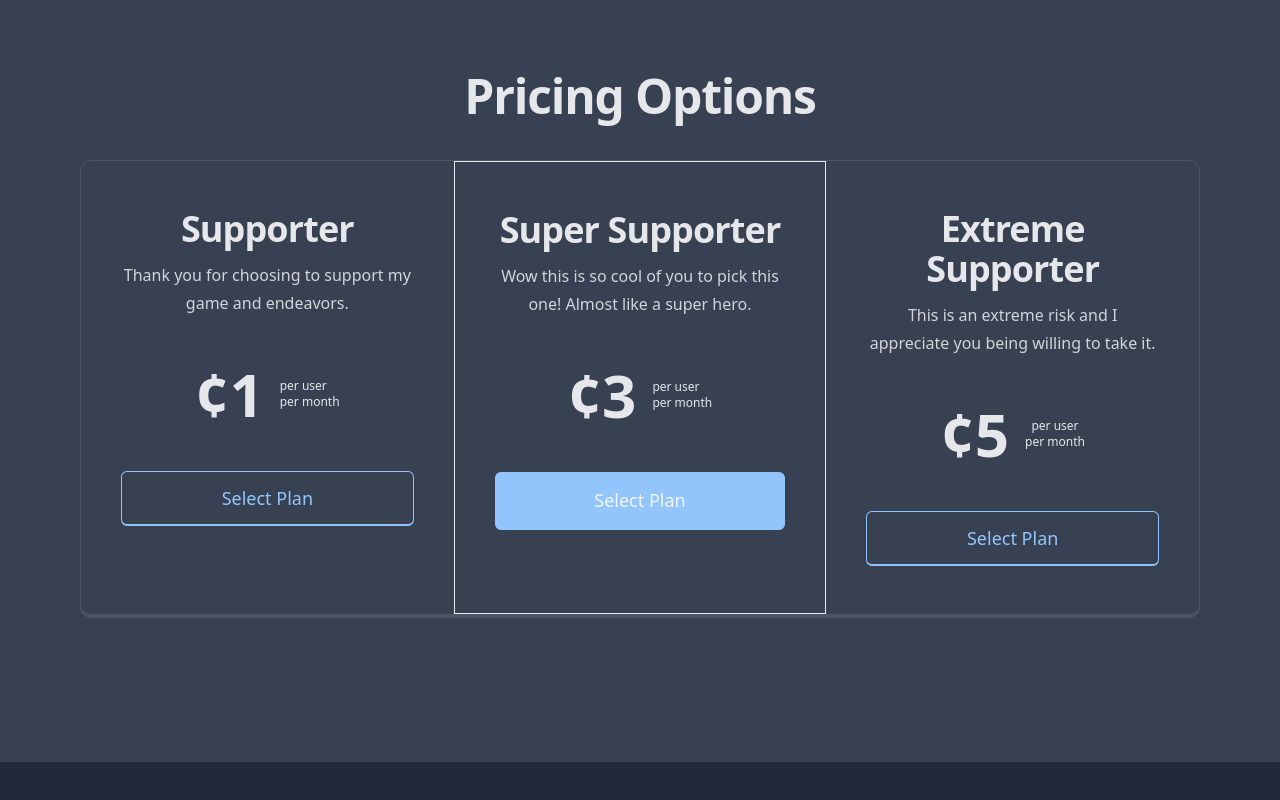
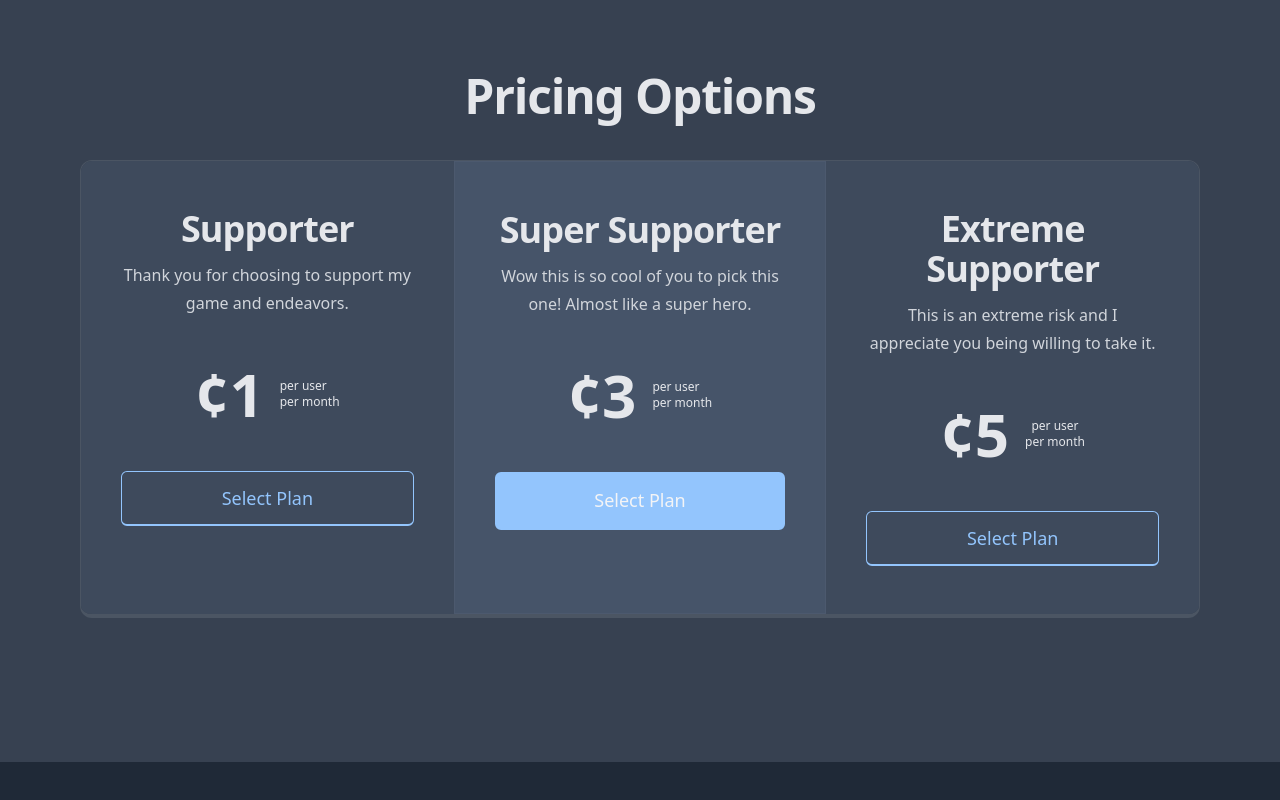
Before and after one commit to a-shevlin/doughnut-react, a React (Create React App) app: page / in a window 1280 px wide. Shown: the part 2671-3471 px from the top of the page. Built offline with nearby package versions, Linux system fonts and the light colour scheme.

Commit message:
add colors.

```diff
--- a/tailwind.config.js
+++ b/tailwind.config.js
@@ -6,7 +6,11 @@ module.exports = {
   theme: {
     extend: {
       colors: {
-        'grayB': '#3e4a5c',
+        'grayB': {
+          500: '#4c596e',
+          600: '#465469',
+          700: '#3e4a5c',
+        },
       },
     },
   },
```
